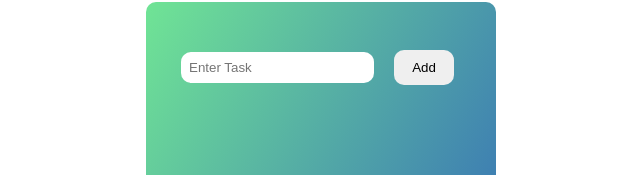
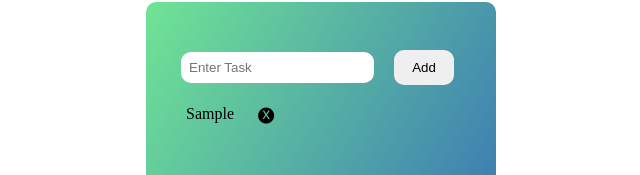
Before and after one commit to sayalsubba/todo-react, a React (Vite) app: page / in a window 1280 px wide. Both pictures are taken after typing "Sample" into the empty fields and a click on the button "Add". Shown: the part 198-373 px from the top of the page, without its empty margins (319-959 px from the left). Built offline with nearby package versions, Linux system fonts and the light colour scheme.

Commit message:
localstorage logic fix

```diff
--- a/src/components/todo/todo.jsx
+++ b/src/components/todo/todo.jsx
@@ -2,13 +2,17 @@ import React, { createElement, useEffect, useState } from 'react'
 import Css from "./todo.module.css"
 export default function todo() {
     const [input, setInput] = useState("");
-    const [list, setList] = useState(localStorage.getItem("save") || []);
+    const [list, setList] = useState(JSON.parse(localStorage.getItem("save")) || [])
     useEffect(() => {
         localStorage.setItem("save", JSON.stringify(list));
     }, [list]);
     const handleAdd = () => {
         setList((prev) => [...prev, input]);
         setInput("");
+
+    }
+    const selectItem =(item)=>{
+
     }
     const handleRemove = (item) => {
         setList(list.filter((list) => list !== item));
@@ -23,10 +27,14 @@ export default function todo() {
 
                     <button onClick={handleAdd}>Add</button>
                     <ul>
-                        {list.map((item,index) => {
 
-                        })}
-
+                        {list.map((item, index) => (
+                            <li key={item} onClick={() => {
+                                selectItem(item)
+                            }}>{item} <span onClick={() => {
+                                handleRemove(item)
+                            }} key={item}>🅧</span></li>
+                        ))}
                     </ul>
 
                 </div>
```
